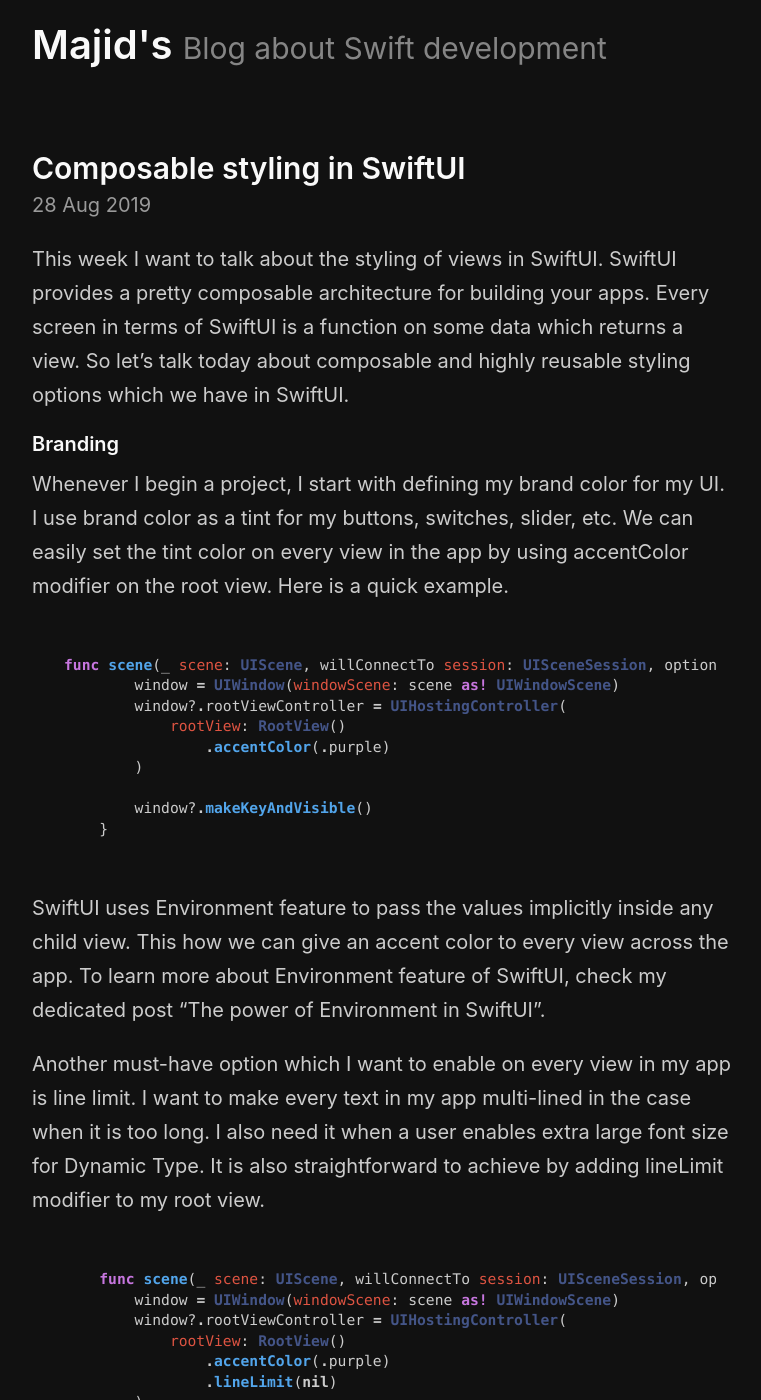
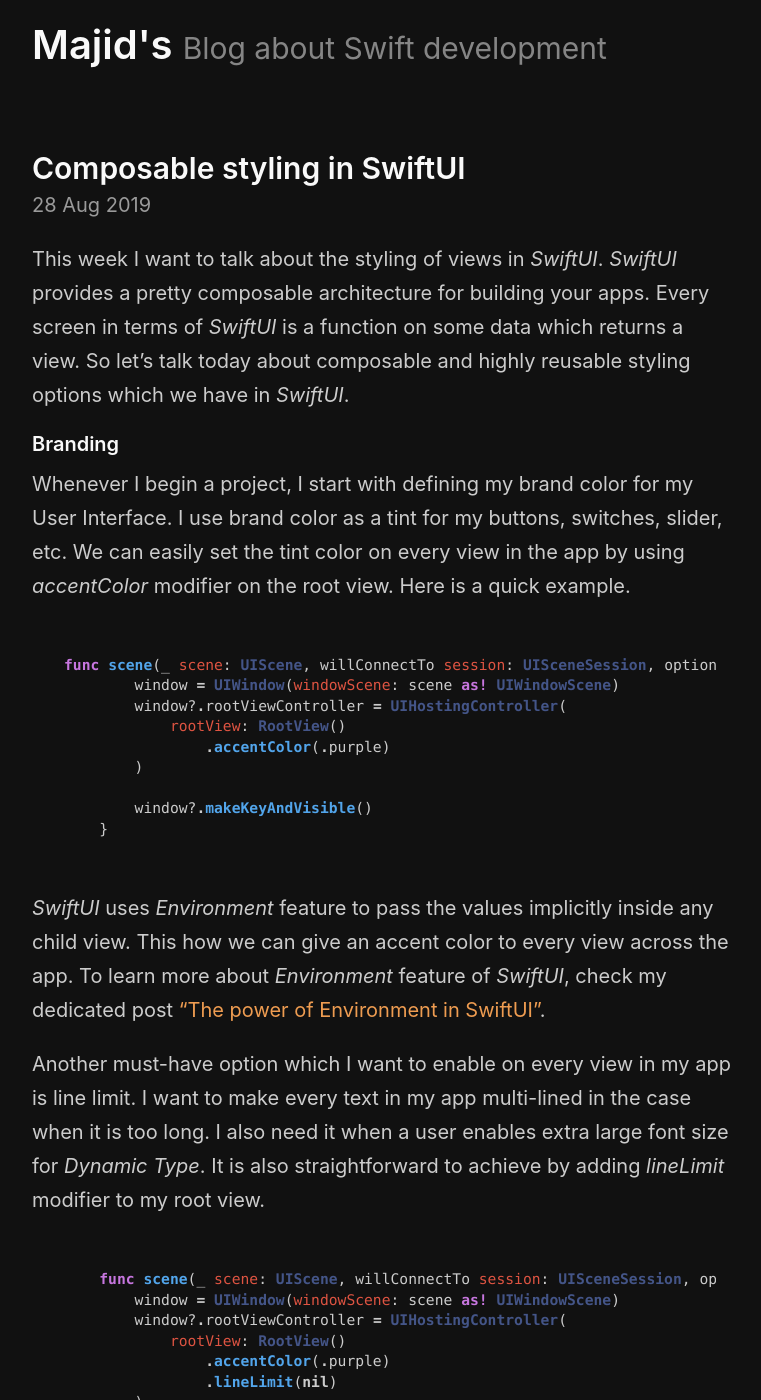
Before and after one commit to mecid/mecid.github.io, a Jekyll site: the page built from _posts/2019-08-28-composable-styling-in-swiftui.md, in a window 1280 px wide and 1400 px high. Shown: the whole window, without its empty margins (258-1019 px from the left). Built offline with Jekyll 4.4.1, drawn with Linux system fonts in a browser that asks for light colours; some of the changed text lies outside the part shown.

Commit message:
Update 2019-08-28-composable-styling-in-swiftui.md

````diff
--- a/_posts/2019-08-28-composable-styling-in-swiftui.md
+++ b/_posts/2019-08-28-composable-styling-in-swiftui.md
@@ -3,10 +3,10 @@
 layout: post
 ---
 
-This week I want to talk about the styling of views in SwiftUI. SwiftUI provides a pretty composable architecture for building your apps. Every screen in terms of SwiftUI is a function on some data which returns a view. So let's talk today about composable and highly reusable styling options which we have in SwiftUI.
+This week I want to talk about the styling of views in *SwiftUI*. *SwiftUI* provides a pretty composable architecture for building your apps. Every screen in terms of *SwiftUI* is a function on some data which returns a view. So let's talk today about composable and highly reusable styling options which we have in *SwiftUI*.
 
 #### Branding
-Whenever I begin a project, I start with defining my brand color for my UI. I use brand color as a tint for my buttons, switches, slider, etc. We can easily set the tint color on every view in the app by using accentColor modifier on the root view. Here is a quick example.
+Whenever I begin a project, I start with defining my brand color for my User Interface. I use brand color as a tint for my buttons, switches, slider, etc. We can easily set the tint color on every view in the app by using *accentColor* modifier on the root view. Here is a quick example.
 
 ```swift
 func scene(_ scene: UIScene, willConnectTo session: UISceneSession, options connectionOptions: UIScene.ConnectionOptions) {
@@ -20,9 +20,9 @@
     }
 ```
 
-SwiftUI uses Environment feature to pass the values implicitly inside any child view. This how we can give an accent color to every view across the app. To learn more about Environment feature of SwiftUI, check my dedicated post "The power of Environment in SwiftUI".
+*SwiftUI* uses *Environment* feature to pass the values implicitly inside any child view. This how we can give an accent color to every view across the app. To learn more about *Environment* feature of *SwiftUI*, check my dedicated post ["The power of Environment in SwiftUI"](/2019/08/21/the-power-of-environment-in-swiftui/).
 
-Another must-have option which I want to enable on every view in my app is line limit. I want to make every text in my app multi-lined in the case when it is too long. I also need it when a user enables extra large font size for Dynamic Type. It is also straightforward to achieve by adding lineLimit modifier to my root view.
+Another must-have option which I want to enable on every view in my app is line limit. I want to make every text in my app multi-lined in the case when it is too long. I also need it when a user enables extra large font size for *Dynamic Type*. It is also straightforward to achieve by adding *lineLimit* modifier to my root view.
 
 ```swift
     func scene(_ scene: UIScene, willConnectTo session: UISceneSession, options connectionOptions: UIScene.ConnectionOptions) {
@@ -38,7 +38,7 @@
 ```
 
 #### Button styles
-I often have a few button types which I reuse across the app. Before SwiftUI, I was using inheritance to apply my styling to UIButtons in UIKit. But SwiftUI relies on composition instead of inheritance, that's why it provides us with ButtonStyle protocol which we can implement to reuse our button styles across the app.
+I often have a few button types which I reuse across the app. Before *SwiftUI*, I was using inheritance to apply my styling to *UIButtons* in *UIKit*. But *SwiftUI* relies on composition instead of inheritance, that's why it provides us with *ButtonStyle* protocol which we can implement to reuse our button styles across the app.
 
 ```swift
 import SwiftUI
@@ -65,7 +65,7 @@
 }
 ```
 
-As you can see in the example above, we implement two button styles: OutlinedButton and FilledButton. To apply it to a button in SwiftUI, we have to use button style modifier. Let's see how we can use them.
+As you can see in the example above, we implement two button styles: *OutlinedButton* and *FilledButton*. To apply it to a button in *SwiftUI*, we have to use button style modifier. Let's see how we can use them.
 
 ```swift
 HStack {
@@ -85,10 +85,10 @@
 }.padding()
 ```
 
-I want to note that you can use buttonStyle modifier on any view in SwiftUI and it utilizes Environment feature to share the style with any button inside it.
+I want to note that you can use *buttonStyle* modifier on any view in *SwiftUI* and it utilizes *Environment* feature to share the style with any button inside it.
 
 #### Text styles
-Similar to buttons, I have a few different styling options for my text representation. Unfortunately, SwiftUI doesn't provide something like TextStyle protocol. But instead, it gives us a much more powerful composition concept, and it is ViewModifier. Let's take a look at how we can use ViewModifiers to style our Text views.
+Similar to buttons, I have a few different styling options for my text representation. Unfortunately, *SwiftUI* doesn't provide something like *TextStyle* protocol. But instead, it gives us a much more powerful composition concept, and it is *ViewModifier*. Let's take a look at how we can use *ViewModifiers* to style our Text views.
 
 ```swift
 struct TitleStyle: ViewModifier {
@@ -116,7 +116,7 @@
 }
 ```
 
-In the example above, we implement two style modifiers. We also provide an extension for Text component, which allows us easily apply any modifier to a Text. Now we can use our styles by adding textStyle modifier to any Text component.
+In the example above, we implement two style modifiers. We also provide an extension for *Text* component, which allows us easily apply any modifier to a *Text*. Now we can use our styles by adding *textStyle* modifier to any *Text* component.
 
 ```swift
 VStack {
@@ -127,7 +127,7 @@
 }
 ```
 
-ViewModifiers allow us to create highly reusable and composable components. To learn more about ViewModifiers, take a look at my dedicated post "ViewModifiers in SwiftUI".
+*ViewModifiers* allow us to create highly reusable and composable components. To learn more about *ViewModifiers*, take a look at my dedicated post ["ViewModifiers in SwiftUI"](/2019/08/07/viewmodifiers-in-swiftui/).
 
 #### Conclusion
-Today we learned how to create highly reusable styling components for SwiftUI by using features like ViewModifiers and Environment. I hope you enjoy the post. Feel free to follow me on [Twitter](https://twitter.com/mecid) and ask your questions related to this post. Thanks for reading and see you next week!
+Today we learned how to create highly reusable styling components for *SwiftUI* by using features like *ViewModifiers* and *Environment*. I hope you enjoy the post. Feel free to follow me on [Twitter](https://twitter.com/mecid) and ask your questions related to this post. Thanks for reading and see you next week!
````
